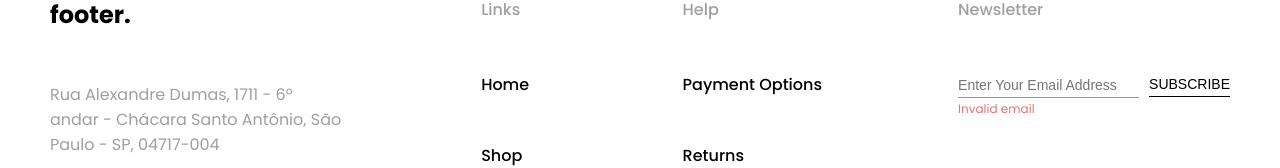
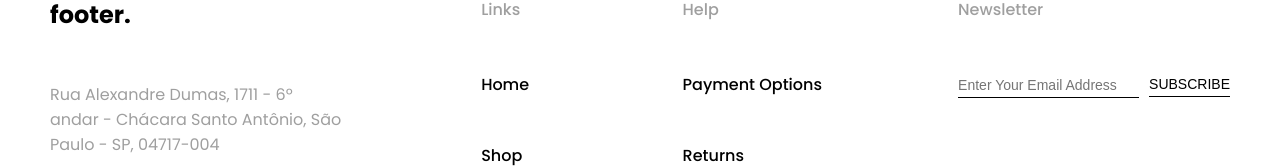
Before and after one commit to claraferraz/result-list-e-commerce, a React (Vite) app: page / in a window 1280 px wide. Shown: the part 487-655 px from the top of the page. Built offline with nearby package versions, Linux system fonts and the light colour scheme.

Commit message:
fix: mostra o erro só se tiver erro mesmo

```diff
--- a/src/components/Footer/Footer.tsx
+++ b/src/components/Footer/Footer.tsx
@@ -51,7 +51,7 @@ export const Footer = () => {
               placeholder="Enter Your Email Address"
               value={email}
               onChange={(e) => handleEmailChange(e.target.value)}
-              error={true}
+              error={error}
               errorMessage={"Invalid email"}
             />
             <Button type="submit">Subscribe</Button>
--- a/src/components/TextField/TextField.tsx
+++ b/src/components/TextField/TextField.tsx
@@ -16,7 +16,9 @@ export const TextField = (props: Props) => {
         className={`${styles.input} ${error ? styles.error : ""}`}
         {...rest}
       />
-      {errorMessage && <p className={styles.errorMessage}>{errorMessage}</p>}
+      {errorMessage && error && (
+        <p className={styles.errorMessage}>{errorMessage}</p>
+      )}
     </div>
   );
 };
```
